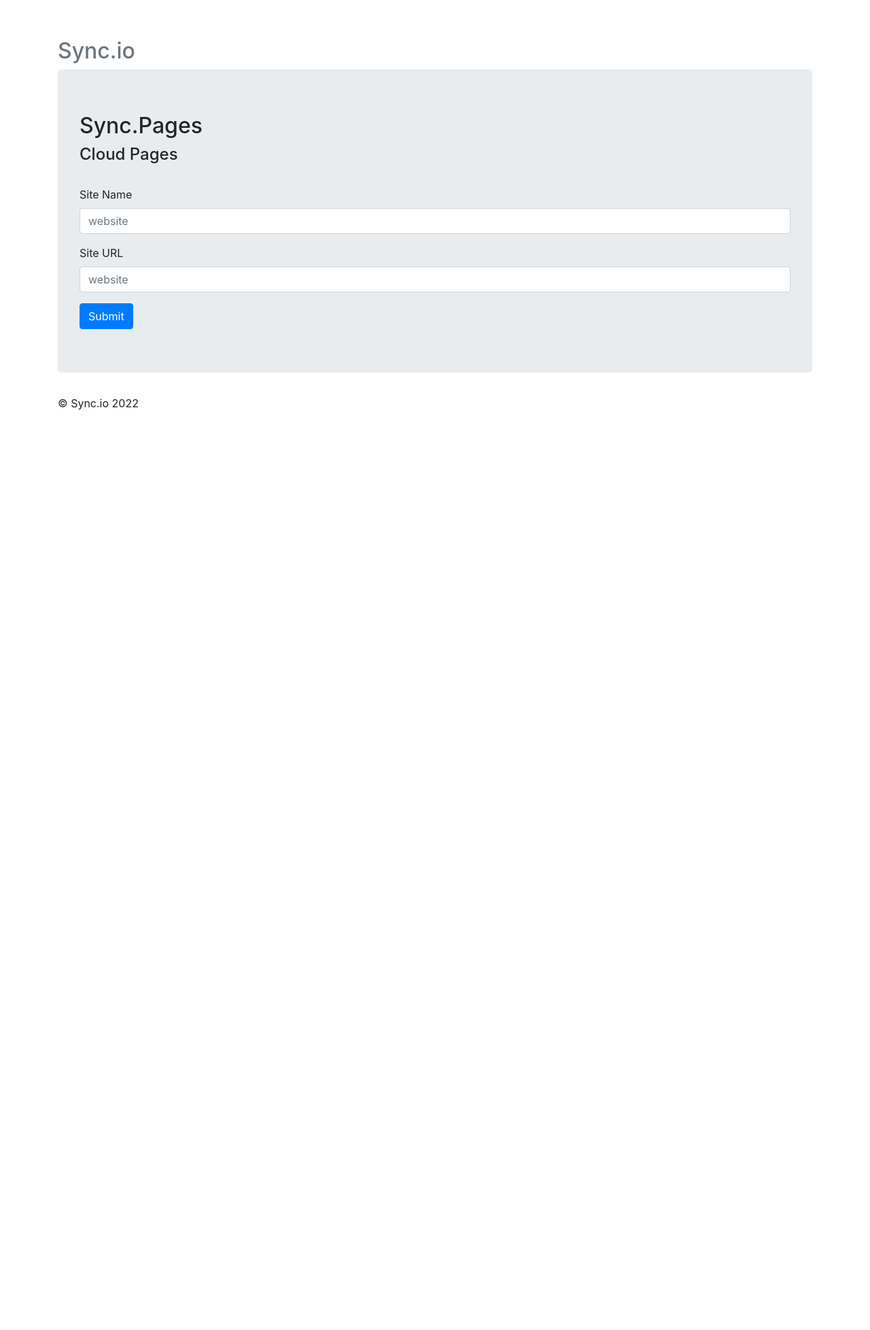
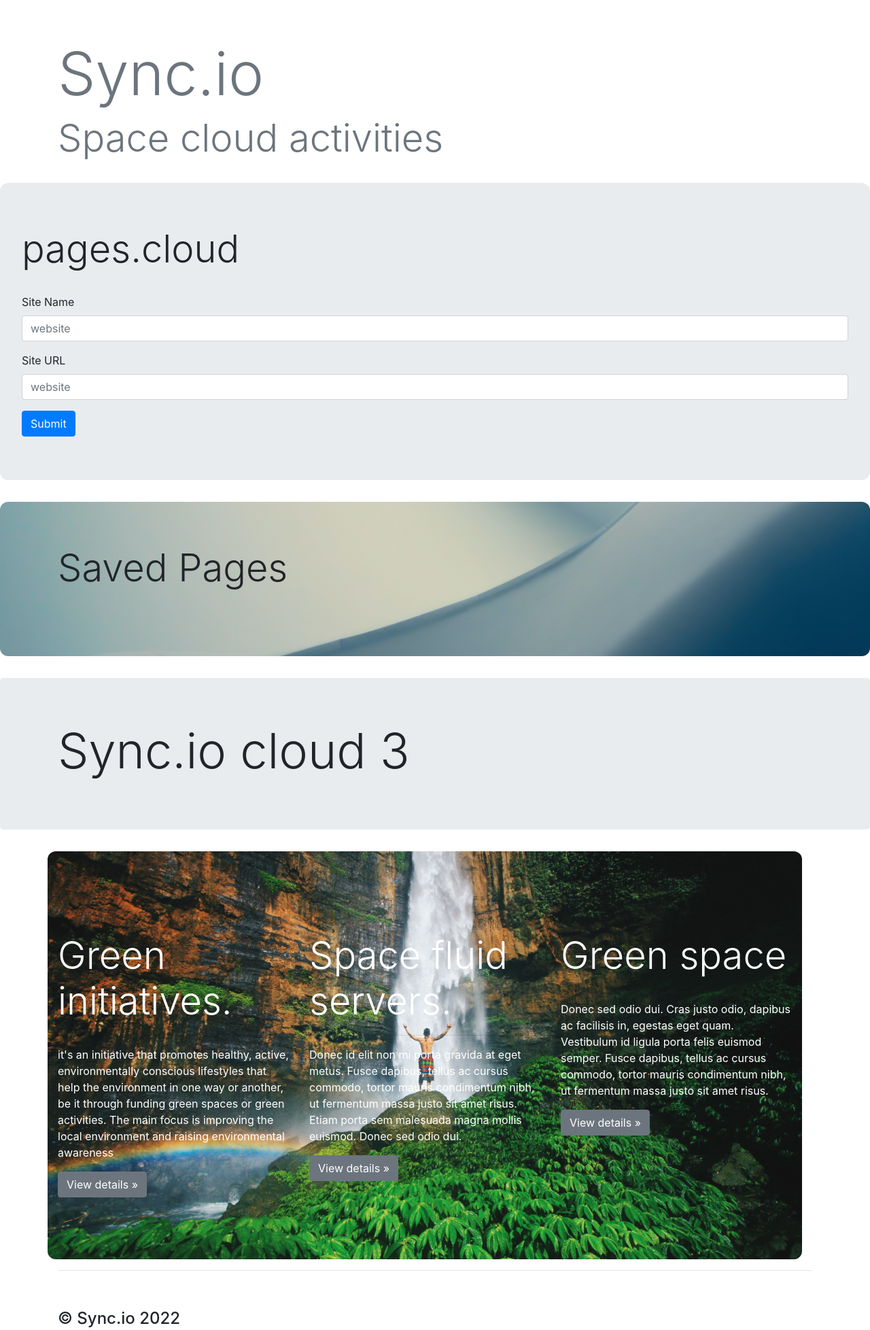
Before and after one commit to AhizeUdo/Favouritewebsite, a plain HTML site: page index.html in a window 1280 px wide. Shown: the whole page at 68% size. Before the commit the page ends 800 px from the top, so only its background shows below. Drawn offline with nearby package versions, Linux system fonts and the light colour scheme.

Commit message:
UI Design

```diff
--- a/css/style.css
+++ b/css/style.css
@@ -15,3 +15,41 @@
       font-size: 3.5rem;
     }
   }
+
+  .viewarea{
+    border-radius: 12px;
+    /* width: 50rem; */
+
+  }
+
+  .visitpagearea{
+    border-radius: 13px;
+    background-image: url(/pexels-gdtography-950241.jpg);
+    background-repeat: no-repeat;
+    background-position: center;
+    background-size: cover;
+    border: 0;
+  }
+
+  .viewareatwo{
+    border-radius: 12px;
+    background-image: url(/pexels-johannes-plenio-1103970.jpg);
+    background-repeat: no-repeat;
+    background-position: center;
+    background-size: cover;
+  }
+
+  .greenarea{
+    width: 100%;
+    height: 600px;
+    color: white;
+    border-radius: 12px;
+    background-image: url(/pexels-ibadah-mimpi-3283186.jpg);
+    background-repeat: no-repeat;
+    background-position: center;
+    background-size: cover;
+  }
+
+  /* .bodypacket{
+    background: linear-gradient(rgb(204, 204, 204), white);
+  } */
--- a/index.html
+++ b/index.html
@@ -12,21 +12,25 @@
   </head>
 
   <body>
-    <div class="container">
-      <div class="header clearfix">
-        <nav class="navbar navbar-expand-md navbar-dark fixed-top">
+    <div class="bodypacket">
+      <div class="container">
+        <div class="header clearfix">
+          <nav class="navbar navbar-expand-md navbar-dark fixed-top">
 
-        </nav>
-        <h2 class="text-muted">Sync.io </h2>
+          </nav>
+          <h1 class="text-muted display-2" >Sync.io </h1>
+          <h6 class="text-muted display-4">Space cloud activities</h6>
+        </div>
       </div>
 
-      <div class="jumbotron">
-        <h2>Sync.Pages</h2>
-        <h4>Cloud Pages</h4>
+      <br>
+
+      <div class="jumbotron  viewarea">
+        <h6 class="display-4">pages.cloud</h6>
         <br>
         <form id="myForm">
           <div class="form-group">
-            <label>Site Name</label>
+            <label class="d">Site Name</label>
             <input type="text" class="form-control" id="siteName" placeholder="website">
           </div>
           <div class="form-group">
@@ -38,17 +42,18 @@
       </div>
       <div class="row marketing">
         <div class="col-lg-12">
-          <div id="syncpagesresults">
 
+          <div class="jumbotron viewareatwo">
+            <div class="container">
+              <h1 class="display-4">Saved Pages</h1>
+              <br>
+              <div id="syncpagesresults">
+
+
+              </div>
+            </div>
           </div>
-          <!-- <h4>Subheading</h4>
-          <p>Lorem ipsum dolor sit amet consectetur, adipisicing elit. Quia debitis voluptas quibusdam amet nesciunt eaque tenetur sed doloremque voluptate optio?</p>
 
-          <h4>Subheading</h4>
-          <p>Lorem ipsum dolor sit amet consectetur, adipisicing elit. Quia debitis voluptas quibusdam amet nesciunt eaque tenetur sed doloremque voluptate optio?</p>
-
-          <h4>Subheading</h4>
-          <p>Lorem ipsum dolor sit amet consectetur, adipisicing elit. Quia debitis voluptas quibusdam amet nesciunt eaque tenetur sed doloremque voluptate optio?</p> -->
         </div>
       </div>
 
@@ -57,27 +62,33 @@
     </div>
 
 
-    <!-- <main role="main">
+    <main role="main">
       <div class="jumbotron">
         <div class="container">
-          <h1 class="display-3">Sync.io</h1>
+          <h1 class="display-3">Sync.io cloud 3</h1>
         </div>
       </div>
 
       <div class="container">
-        <div class="row">
+        <div class="row greenarea">
           <div class="col-md-4">
-            <h2>Heading</h2>
+            <br><br><br><br><br>
+            <h6 class="display-4">Green initiatives.</h6>
+            <hr>
+            <p>it's an initiative that promotes healthy, active, environmentally conscious lifestyles that help the environment in one way or another, be it through funding green spaces or green activities. The main focus is improving the local environment and raising environmental awareness</p>
+            <p><a class="btn btn-secondary" href="#" role="button">View details &raquo;</a></p>
+          </div>
+          <div class="col-md-4">
+            <br><br><br><br><br>
+            <h6 class="display-4">Space fluid servers.</h6>
+            <hr>
             <p>Donec id elit non mi porta gravida at eget metus. Fusce dapibus, tellus ac cursus commodo, tortor mauris condimentum nibh, ut fermentum massa justo sit amet risus. Etiam porta sem malesuada magna mollis euismod. Donec sed odio dui. </p>
             <p><a class="btn btn-secondary" href="#" role="button">View details &raquo;</a></p>
           </div>
           <div class="col-md-4">
-            <h2>Heading</h2>
-            <p>Donec id elit non mi porta gravida at eget metus. Fusce dapibus, tellus ac cursus commodo, tortor mauris condimentum nibh, ut fermentum massa justo sit amet risus. Etiam porta sem malesuada magna mollis euismod. Donec sed odio dui. </p>
-            <p><a class="btn btn-secondary" href="#" role="button">View details &raquo;</a></p>
-          </div>
-          <div class="col-md-4">
-            <h2>Heading</h2>
+            <br><br><br><br><br>
+            <h6 class="display-4">Green space</h6>
+            <hr>
             <p>Donec sed odio dui. Cras justo odio, dapibus ac facilisis in, egestas eget quam. Vestibulum id ligula porta felis euismod semper. Fusce dapibus, tellus ac cursus commodo, tortor mauris condimentum nibh, ut fermentum massa justo sit amet risus.</p>
             <p><a class="btn btn-secondary" href="#" role="button">View details &raquo;</a></p>
           </div>
@@ -87,15 +98,18 @@
 
       </div>
 
-    </main> -->
+    </main>
+    <br>
 
     <footer class="container">
-      <p>&copy; Sync.io 2022</p>
+      <p><h4>&copy; Sync.io 2022</h4></p>
     </footer>
     <script src="https://code.jquery.com/jquery-3.6.0.js"
     integrity="sha256-H+K7U5CnXl1h5ywQfKtSj8PCmoN9aaq30gDh27Xc0jk="
     crossorigin="anonymous"></script>
     <script src="js/bootstrap.min.js"></script>
     <script src="js/main.js"></script>
+
+    </div>
   </body>
 </html>
--- a/js/main.js
+++ b/js/main.js
@@ -63,12 +63,22 @@
         var name = sarraypacket[i].name;
         var url = sarraypacket[i].url;
 
-        syncpagesresults.innerHTML += '<div class ="well">'+
-                                       '<h5>'+name+
-                                       '<a class = "btn btn-default" href="'+url+'">Visit</a>'+
+        syncpagesresults.innerHTML +=  '<div class ="card visitpagearea">'+
+                                       '<div class="card-header">'+'Feautured Page'+
+                                       '<div class="card-body">'+
+                                       '<h5 class="card-title">'+'<h1>'+name+'</h1>'+'</h5>'+'<hr>'+
+                                       '<p>'+'<a class = "btn btn-primary" href="'+url+'">Visit</a>'+'</p>'+
                                        '<a onclick = "deletesyncPage(\''+url+'\')" class = "btn btn-danger">Delete</a>'+
-                                       '</h5>'+
-                                       '</div>';
+                                       '</div>'+
+                                       '</div>'+
+                                       '</div>'+
+                                       '<br>';
+                                    //    '<div class ="well">'+
+                                    //    '<h5>'+name+
+                                    //    '<a class = "btn btn-default" href="'+url+'">Visit</a>'+
+                                    //    '<a onclick = "deletesyncPage(\''+url+'\')" class = "btn btn-danger">Delete</a>'+
+                                    //    '</h5>'+
+                                    //    '</div>';
     }
 
     // console.log(sarraypacket)
```
Also changed, not shown: pexels-gdtography-950241.jpg (added), pexels-ibadah-mimpi-3283186.jpg (added), pexels-johannes-plenio-1103970.jpg (added), 2 other files.
